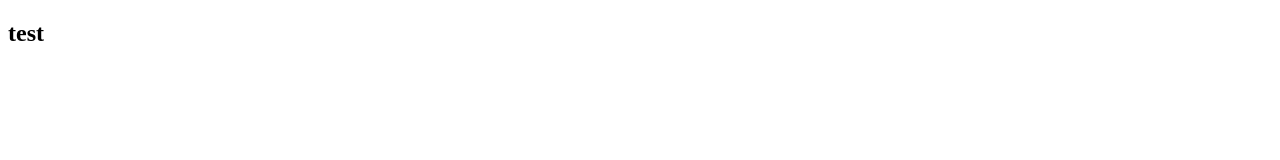
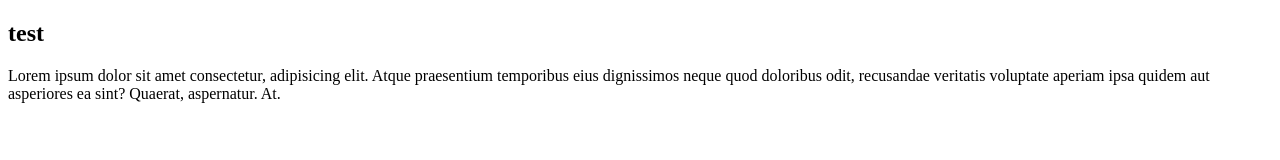
Before and after one commit to Emaan-Rasheed/Landing-Page, a plain HTML site: page index.html in a window 1280 px wide. Drawn offline with Linux system fonts and the light colour scheme.

Commit message:
code add

```diff
--- a/index.html
+++ b/index.html
@@ -7,5 +7,7 @@
 </head>
 <body>
     <h2>test</h2>
+    <p>Lorem ipsum dolor sit amet consectetur, adipisicing elit. Atque praesentium temporibus eius dignissimos neque quod doloribus odit, recusandae
+        veritatis voluptate aperiam ipsa quidem aut asperiores ea sint? Quaerat, aspernatur. At.</p>
 </body>
 </html>
```
